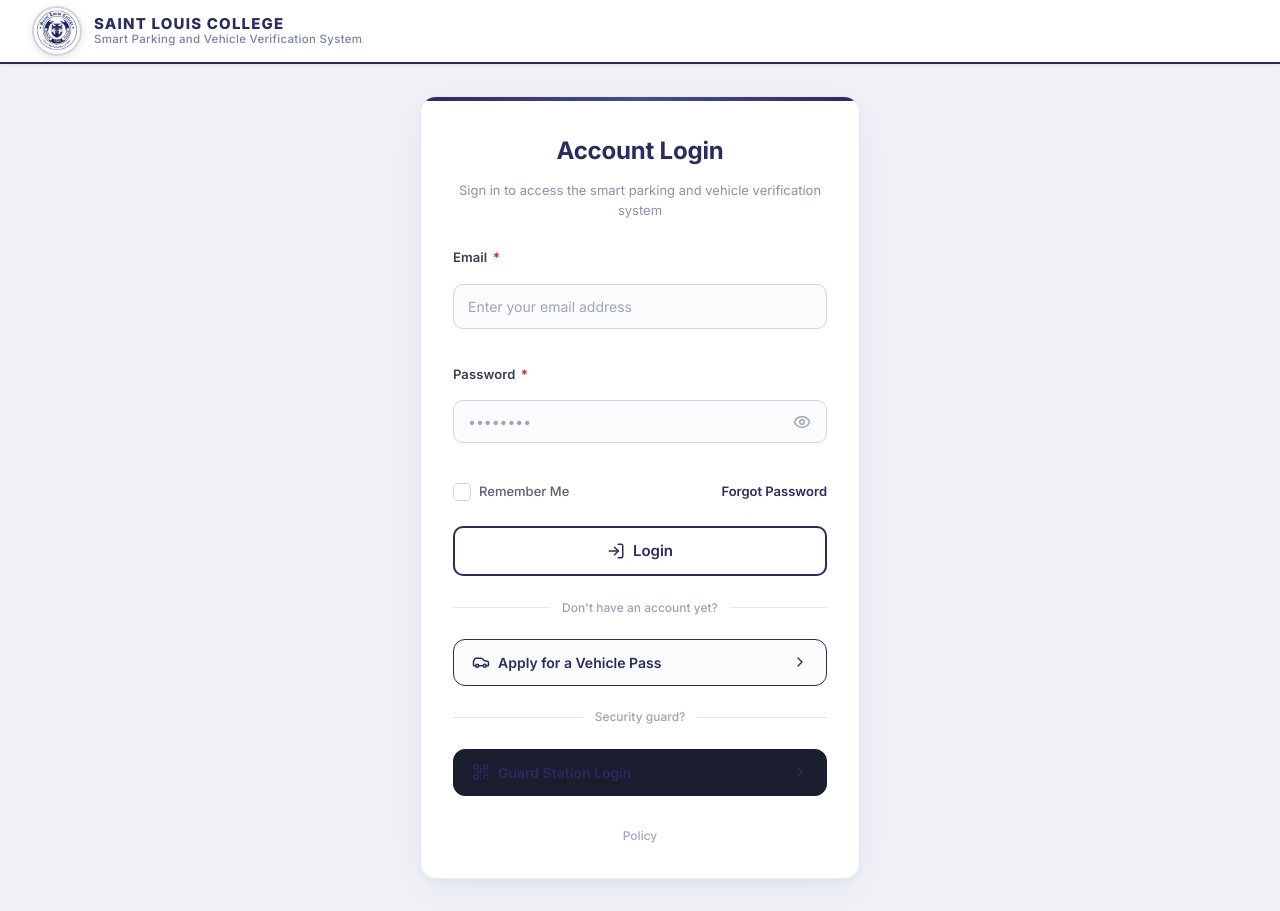
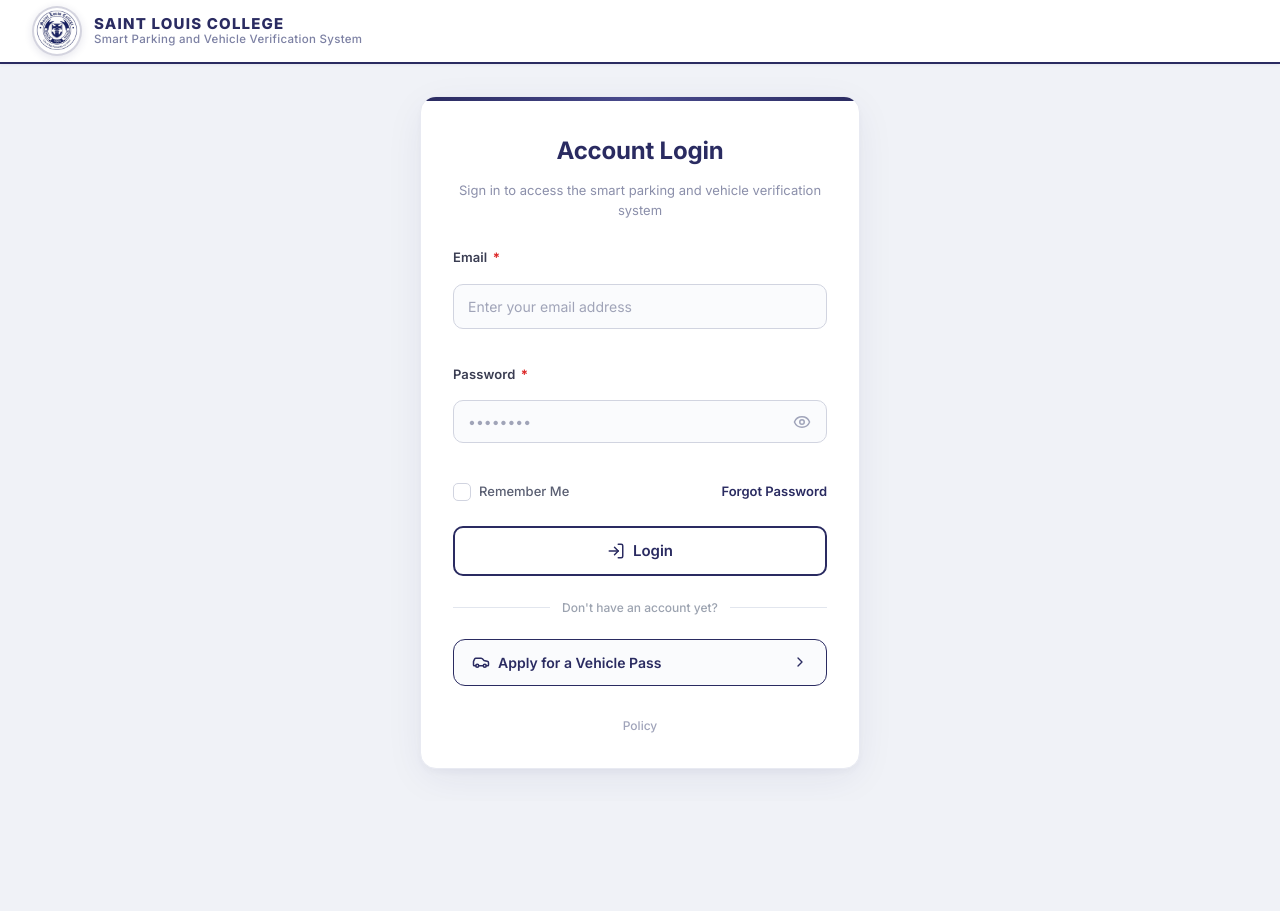
Before and after one commit to terendex/Vehicle-Management-System-For-Saint-Louis-College, a React (Vite) app in the folder frontend/: page /login in a window 1280 px wide. After the commit the page ends 801 px from the top, so only its background shows below. Built offline with nearby package versions, Linux system fonts and the light colour scheme; no server answers.

Commit message:
Move guard login to admin sidebar
Relocate Guard Station Login button from the main login page to the admin sidebar navigation. This provides cleaner separation of concerns by keeping guard access options in the admin interface rather than on the public login page.

```diff
--- a/frontend/src/components/Layout/AdminLayout.jsx
+++ b/frontend/src/components/Layout/AdminLayout.jsx
@@ -13,6 +13,7 @@ import {
   Video,
   AlertTriangle,
   MonitorDot,
+  QrCode,
 } from 'lucide-react'
 import slcLogo from '../../assets/slclogo.jpg'
 import useAuthStore from '../../stores/authStore'
@@ -37,6 +38,7 @@ export default function AdminLayout({ children, fillHeight = false }) {
       { name: 'User Management',      path: '/admin/users',            icon: <Users size={18} /> },
       { name: 'Device Management',    path: '/admin/devices',          icon: <Video size={18} />       },
       { name: 'Guard Monitor',        path: '/admin/guard-monitor',    icon: <MonitorDot size={18} />  },
+      { name: 'Guard Station Login',  path: '/guard-login',            icon: <QrCode size={18} />      },
     ] : []),
     ...((isAdmin || isCdso) ? [
       { name: 'Entry Management', path: '/admin/entries',     icon: <ShieldCheck size={18} /> },
--- a/frontend/src/pages/Login/LoginPage.jsx
+++ b/frontend/src/pages/Login/LoginPage.jsx
@@ -1,6 +1,6 @@
 import { useState, useEffect } from 'react'
 import { useNavigate } from 'react-router-dom'
-import { Eye, EyeOff, LogIn, AlertCircle, Car, ChevronRight, QrCode } from 'lucide-react'
+import { Eye, EyeOff, LogIn, AlertCircle, Car, ChevronRight } from 'lucide-react'
 import useAuthStore from '../../stores/authStore'
 import slcLogo from '../../assets/slclogo.jpg'
 import './LoginPage.css'
@@ -183,21 +183,6 @@ export default function LoginPage() {
               <ChevronRight size={16} className="register-cta-arrow" />
             </button>
 
-            <div className="register-divider">
-              <span>Security guard?</span>
-            </div>
-
-            <button
-              type="button"
-              className="register-cta-btn"
-              style={{ background: '#1A1D2E', borderColor: '#1A1D2E' }}
-              onClick={() => navigate('/guard-login')}
-            >
-              <QrCode size={18} />
-              Guard Station Login
-              <ChevronRight size={16} className="register-cta-arrow" />
-            </button>
-
             <div className="terms-row">
               <a href="#" className="terms-link">Policy</a>
             </div>
```
